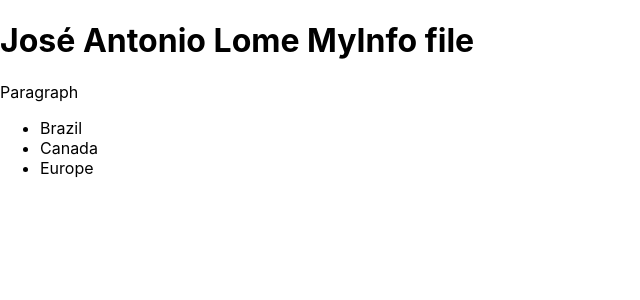
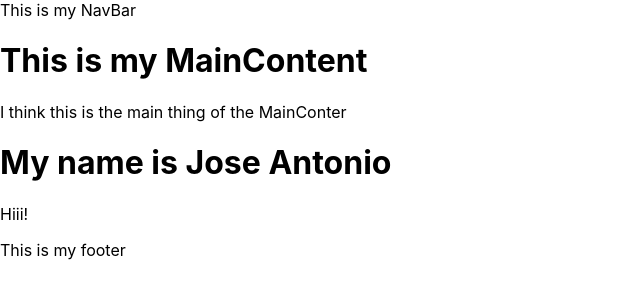
Before and after one commit to Joeypph/TrainingReactScrimba, a React (Create React App) app: page / in a window 1280 px wide. Shown: the top 300 px of the page, without its empty margins (0-640 px from the left). Built offline with nearby package versions, Linux system fonts and the light colour scheme.

Commit message:
React parent/child components

```diff
--- a/src/App.js
+++ b/src/App.js
@@ -1,15 +1,18 @@
 import './App.css';
-import React from "react";
-function App() {
-  return (
-    <div>
-      <ul>
-        <li>1</li>
-        <li>2</li>
-        <li>3</li>
-      </ul>
-    </div>
-  );
+
+import React from "react"
+import NavBar from "./components/NavBar"
+import MainContent from "./components/MainContent"
+import Footer from "./components/Footer"
+
+function App(){
+    return(
+
+        <div>
+            <NavBar/>
+            <MainContent/>
+            <Footer/>
+        </div>
+    )
 }
-
-export default App;
+export default App
--- a/src/MyInfo.js
+++ /dev/null
@@ -1,16 +0,0 @@
-import React from "react";
-
-function MyInfo() {
-    return(
-      <div>
-        <h1>José Antonio Lome MyInfo file </h1>
-        <p>Paragraph</p>
-        <ul>
-          <li>Brazil</li>
-          <li>Canada</li>
-          <li>Europe</li>
-        </ul>
-      </div>
-    )
-  }
-  export default MyInfo;
--- /dev/null
+++ b/src/components/Footer.js
@@ -0,0 +1,8 @@
+import React from "react"
+
+function Footer(){
+    return(
+     <footer>This is my footer</footer>
+    )
+}
+export default Footer
--- /dev/null
+++ b/src/components/MainContent.js
@@ -0,0 +1,14 @@
+import React from "react"
+
+function MainContent(){
+    return(
+        <main>
+            <h1>This is my MainContent</h1>
+            <p>I think this is the main thing of the MainConter</p>
+            <h1>My name is Jose Antonio</h1>
+            <p>Hiii!</p>
+        </main>
+
+    )
+}
+export default MainContent;
--- /dev/null
+++ b/src/components/NavBar.js
@@ -0,0 +1,7 @@
+import React from "react"
+function Navbar(){
+    return(
+        <nav> This is my NavBar</nav>
+    )
+}
+export default Navbar;
```
Also changed, not shown: src/index.js (+12 -3 lines).
